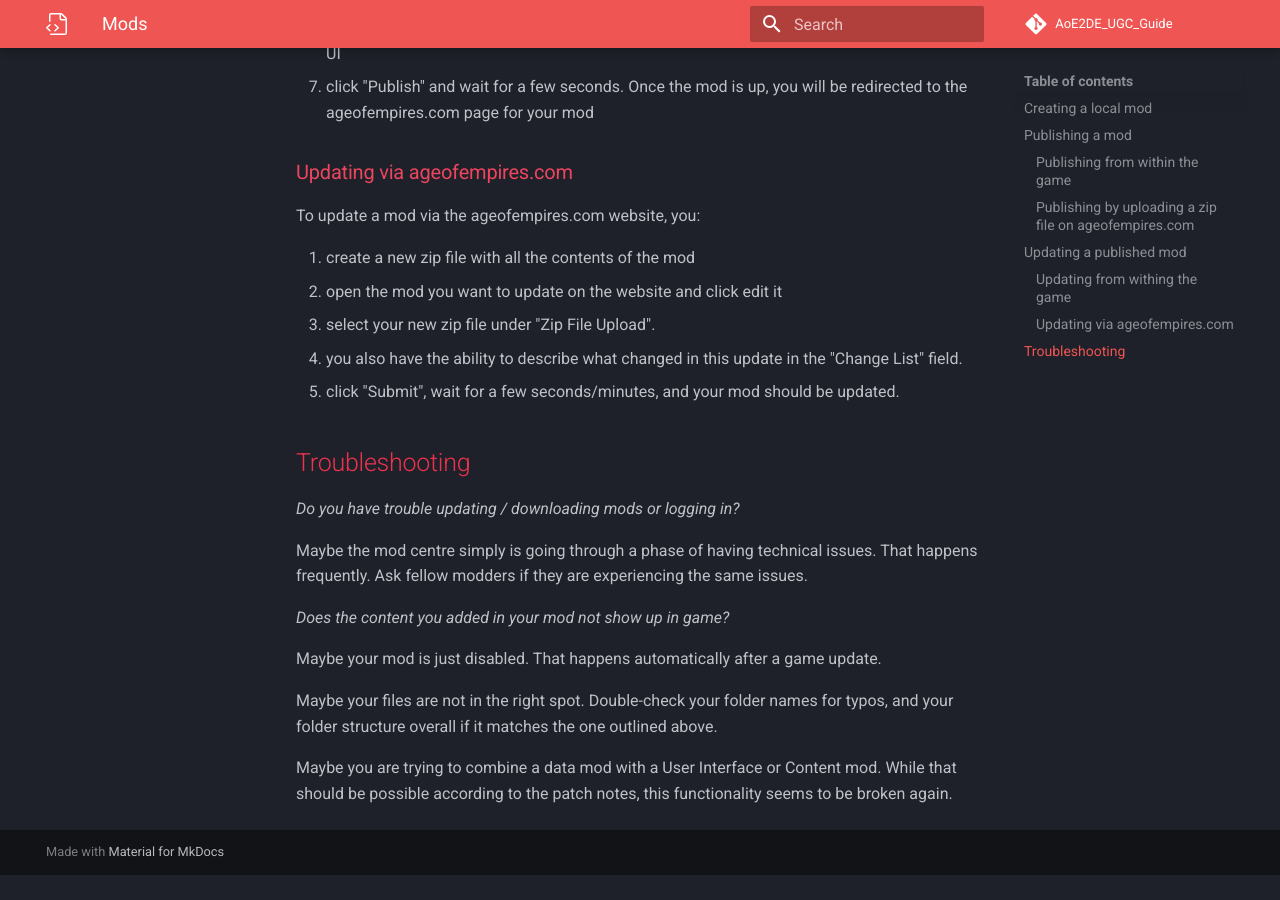
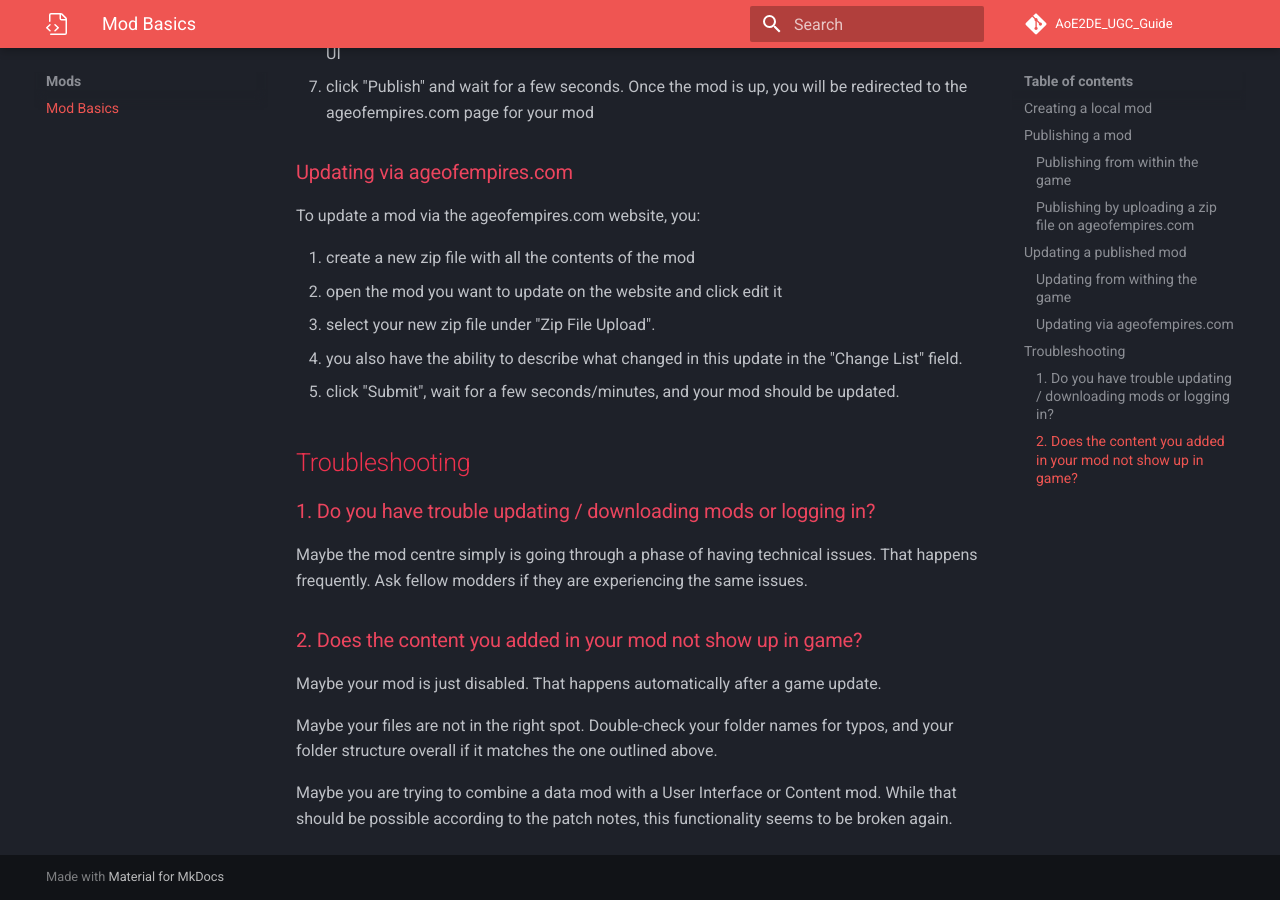
Before and after one commit to Divy1211/AoE2DE_UGC_Guide, an MkDocs documentation site: the page built from docs/mods/basics.md, in a window 1280 px wide and 900 px high, scrolled down 3523 px. Built offline with MkDocs 1.6.1 and Material for MkDocs 9.7.7, drawn with Linux system fonts in a browser that asks for light colours; comment, search, counter and statistics services are not loaded; before the commit the page ends 4398 px from its top, so only the background shows below that.

Commit message:
added new section for mods, thx hszemi!

````diff
--- a/docs/general/xs/tricks.md
+++ b/docs/general/xs/tricks.md
@@ -26,4 +26,4 @@ xsEffectAmount(cSetAttribute, HOUSE, cStoneCost, 10, 1);
 xsEffectAmount(cMulAttribute, HOUSE, cWoodCost, -2, 1);
 ```
 
-This same trick also works for changing technology costs.
+This same trick does **not** work for changing technology costs.
--- a/docs/mods.md
+++ b/docs/mods/basics.md
@@ -122,13 +122,13 @@ To update a mod via the ageofempires.com website, you:
 
 ## Troubleshooting
 
-_Do you have trouble updating / downloading mods or logging in?_
+### 1. Do you have trouble updating / downloading mods or logging in?
 
 Maybe the mod centre simply is going through a phase of having technical issues.
 That happens frequently.
 Ask fellow modders if they are experiencing the same issues.
 
-_Does the content you added in your mod not show up in game?_
+### 2. Does the content you added in your mod not show up in game?
 
 Maybe your mod is just disabled.
 That happens automatically after a game update.
--- a/mkdocs.yml
+++ b/mkdocs.yml
@@ -35,13 +35,13 @@ nav:
     - Functions Reference:          "general/xs/functions.md"
     - Constant Reference:           "general/xs/constants.md"
     - Known Bugs:                   "general/xs/bugs.md"
-#   - Mods:
-#     - Publishing A Mod:            "mods.md"
+  - Mods:
+    - Mod Basics:                   "mods/basics.md"
+#   - Data Mods
 #     - Advanced Genie Editor:
-#       - A.G.E. Basics:            "data_mods/age/basics.md"
+#       - A.G.E. Basics:            "mods/age/basics.md"
 #   - RMS:
 #     - RMS Basics:                 "rms/basics.md"
-# - Publishing UGC:                 "publishing_ugc/publish.md"
 
 markdown_extensions:
   - admonition                # Create not and warning boxes        https://squidfunk.github.io/mkdocs-material/reference/admonitions/#admonition
@@ -110,5 +110,5 @@ theme:
     primary: red
     accent: red
   font:
-    # text: Roboto Slab
+    # text: Times New Roman
     code: Source Code Pro
````
Also changed, not shown: docs/data_mods/age/basics.md (deleted), docs/mods/age/basics.md (added), docs/mods/imgs/local-mod-content-structure.png (renamed from docs/imgs/local-mod-content-structure.png), docs/mods/imgs/mod-zip-content-structure.png (renamed from docs/imgs/mod-zip-content-structure.png).
